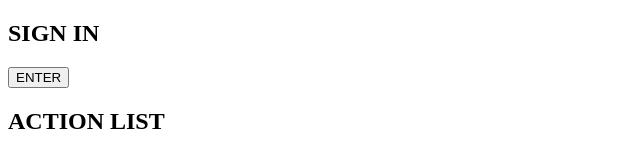
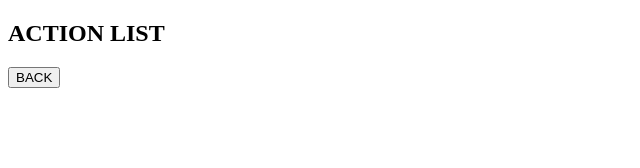
Before and after one commit to DOXE-II/Tempad, a plain HTML site: page index.html in a window 1280 px wide. Both pictures are taken after a click on the button "ENTER". Shown: the whole page, without its empty margins (0-640 px from the left). Drawn offline with Linux system fonts and the light colour scheme.

Commit message:
Navigation entre deux écrans en JavaScript

```diff
--- a/index.html
+++ b/index.html
@@ -13,6 +13,7 @@
     </section>
     <section id="actionlist" class="screen">
         <h1>ACTION LIST</h1>
+        <button class="nav-btn" data-target="signin">BACK</button>
     </section>
 
 
--- a/script.js
+++ b/script.js
@@ -0,0 +1,16 @@
+const boutons = document.querySelectorAll(".nav-btn");
+
+
+
+
+boutons.forEach(function(bouton){
+    bouton.addEventListener("click", function(){
+
+        const ecranActuel = document.querySelector(".screen.active");
+        const ecranCible = document.getElementById(bouton.dataset.target);
+
+        ecranActuel.classList.remove("active");
+        ecranCible.classList.add("active");
+
+    })
+})
--- a/style.css
+++ b/style.css
@@ -0,0 +1,7 @@
+.screen {
+    display: none;
+}
+
+.screen.active {
+    display: block;
+}
```
